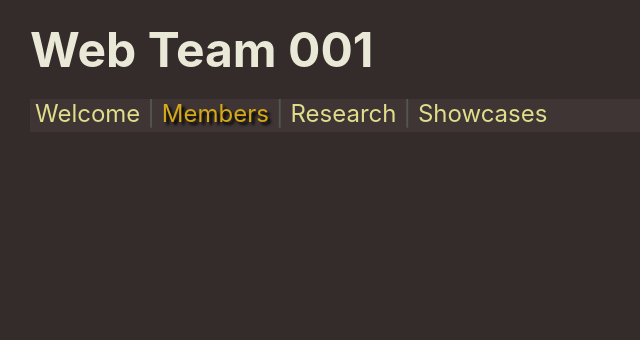
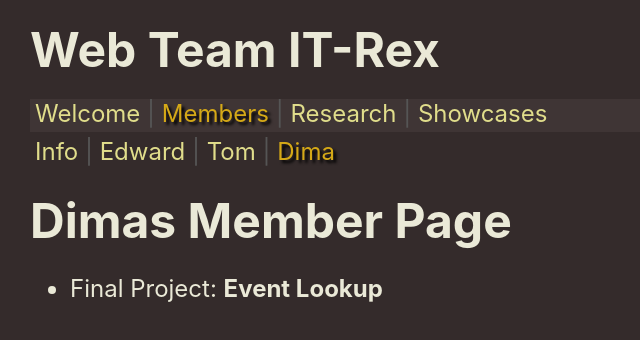
Before and after one commit to Web-Team-IT-Rex/frontend, a React (Vite) app: page /members/dima in a window 1280 px wide. Shown: the top 340 px of the page, without its empty margins (0-640 px from the left). Built offline with nearby package versions, Linux system fonts and the light colour scheme.

Commit message:
members page created

```diff
--- a/src/App.jsx
+++ b/src/App.jsx
@@ -6,13 +6,14 @@ import { PageShowcases } from './pages/PageShowcases';
 import { PageMembersInfo } from './pages/members/PageMembersInfo';
 import { PageMembersEdward } from './pages/members/PageMembersEdward';
 import { PageMembersTom } from './pages/members/PageMembersTom';
+import { PageMembersDima } from './pages/members/PageMembersDima';
 import { NavLink, Routes, Route, Navigate } from 'react-router-dom';
 import { Separator } from './components/Separator';
 
 function App() {
 	return (
 		<div className="App">
-			<h1>Web Team 001</h1>
+			<h1>Web Team IT-Rex</h1>
 			<nav className="navMain">
 			<NavLink className="navlink" to="/welcome">Welcome</NavLink><Separator/>
 			<NavLink to="/members">Members</NavLink><Separator/>
@@ -35,6 +36,10 @@ function App() {
 						path="/members/tom/*"
 						element={<PageMembersTom />}
 					></Route>
+          <Route
+						path="/members/dima/*"
+						element={<PageMembersDima />}
+					></Route>
 				</Route>
 				<Route path="/research" element={<PageResearch />} />
 				<Route path="/showcases" element={<PageShowcases />} />
--- a/src/pages/members/PageMembers.jsx
+++ b/src/pages/members/PageMembers.jsx
@@ -10,6 +10,8 @@ export const PageMembers = () => {
 				<NavLink to="edward">Edward</NavLink>
 				<Separator />
 				<NavLink to="tom">Tom</NavLink>
+        <Separator />
+				<NavLink to="dima">Dima</NavLink>
 			</nav>
 			<Outlet />
 		</div>
--- /dev/null
+++ b/src/pages/members/PageMembersDima.jsx
@@ -0,0 +1,13 @@
+export const PageMembersDima = () => {
+  return (
+    <>
+      <h1>Dimas Member Page</h1>
+
+      <ul>
+          <li>
+            <p>Final Project: <strong>Event Lookup</strong></p>
+          </li>
+      </ul>
+    </>
+  );
+}
```
